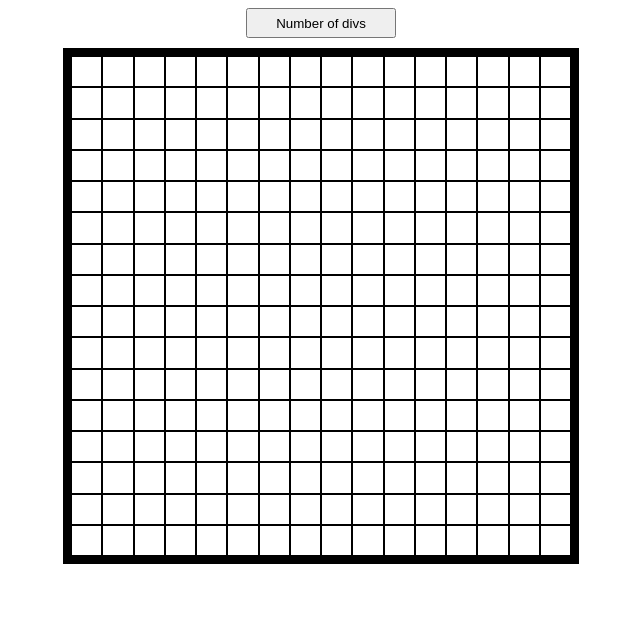
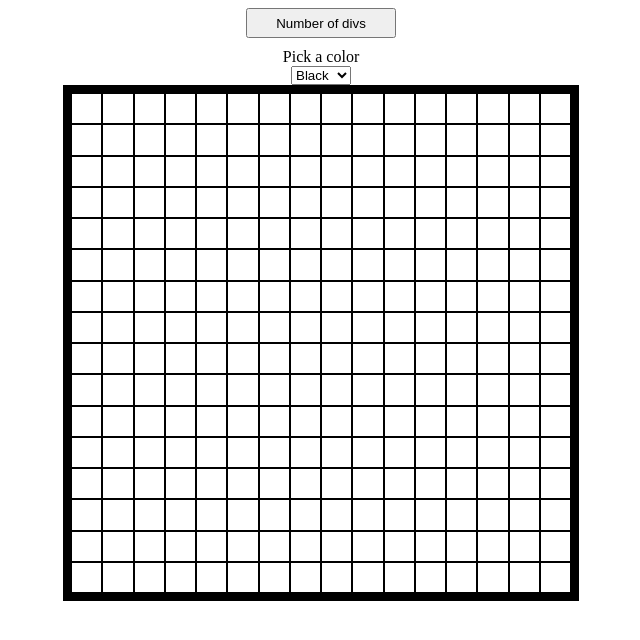
Before and after one commit to 20CenturyBoy/Etch-a-Sketch, a plain HTML site: page index.html in a window 1280 px wide. Shown: the whole page, without its empty margins (319-959 px from the left). Drawn offline with Linux system fonts and the light colour scheme.

Commit message:
Add ability to change square color on interaction
Given commit defines global varaible squareColor and adds event listener
and handler associated with select menu so that user can choose new color
form select menu and have square change into said color upon each subesquent
interaction with square via mouse.

```diff
--- a/index.html
+++ b/index.html
@@ -29,7 +29,7 @@
             padding: 0px;
             flex-grow: 1;
         }
-        .button-container{
+        .button-container, .select-container, .header-container{
             display:flex;
             justify-content:center;
         }
@@ -45,6 +45,15 @@
 </head>
 <body>
    <div class="button-container"><button id="button">Number of divs</button></div>
+   <div class="header-container"><span>Pick a color<span></div>
+   <div class="select-container">
+    <select id="select">
+        <option value="black">Black</option>
+        <option value="blue">Blue</option>
+        <option value="green">Green</option>
+        <option value="red">Red</option>
+    </select>
+   </div>
    <div id="content-container">
     <div id="content">
 
--- a/script.js
+++ b/script.js
@@ -11,7 +11,7 @@ function generateSketchpad(n)
             const div = document.createElement('div');
             div.classList.add('new');
             div.addEventListener('mouseover',() => {
-                div.style.backgroundColor= 'black';
+                div.style.backgroundColor = squreColor;
             })
             container.appendChild(div);
         }
@@ -19,6 +19,7 @@ function generateSketchpad(n)
     }
 }
 
+let squreColor = 'black'
 let n = 16  ;
 generateSketchpad(n);
 
@@ -33,4 +34,9 @@ button.addEventListener('click',() => {
     let n = prompt("How many squares would you like in new sketchpad?")
     generateSketchpad(n);
 
-})
+});
+
+const select = document.querySelector('select');
+select.addEventListener('change',(e) => {
+    squreColor = e.target.value ;
+});
```
